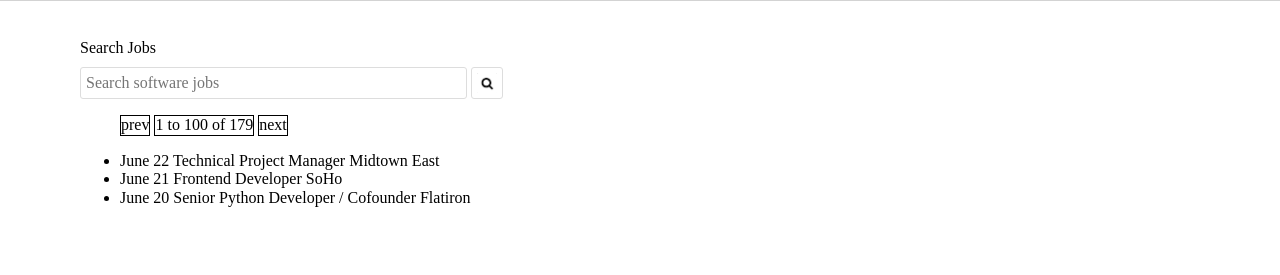
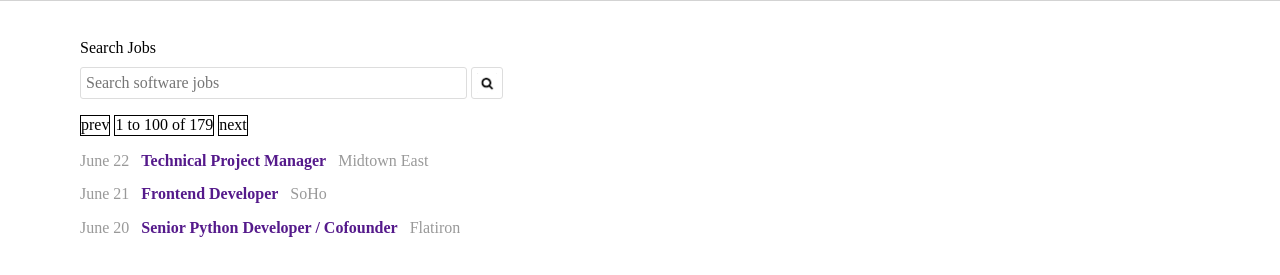
Before and after one commit to amybertram/Gregslist, a plain HTML site: page index.html in a window 1280 px wide. Shown: the part 41-316 px from the top of the page. Drawn offline with nearby package versions, Linux system fonts and the light colour scheme.

Commit message:
CSS Results Updated

```diff
--- a/index.html
+++ b/index.html
@@ -40,19 +40,19 @@
 	<main>
 		<ul class="results">
 			<li>
-				<span>June 22</span>
-				<span>Technical Project Manager</span>
-				<span>Midtown East</span>
+				<span class="date">June 22</span>
+				<a href="" class="job-title">Technical Project Manager</a>
+				<span class="location">Midtown East</span>
 			</li>
 			<li>
-				<span>June 21</span>
-				<span>Frontend Developer</span>
-				<span>SoHo</span>
+				<span class="date">June 21</span>
+				<a href="" class="job-title">Frontend Developer</a>
+				<span class="location">SoHo</span>
 			</li>
 			<li>
-				<span>June 20</span>
-				<span>Senior Python Developer / Cofounder</span>
-				<span>Flatiron</span>
+				<span class="date">June 20</span>
+				<a href="" class="job-title">Senior Python Developer / Cofounder</a>
+				<span class="location">Flatiron</span>
 			</li>
 		</ul>
 	</main>
--- a/styles/main.css
+++ b/styles/main.css
@@ -67,8 +67,37 @@ a.icon:visited, a.icon:link {
 	height: 20px;
 }
 
+.page ul {
+	padding: 0px;
+}
 
 .page ul li {
 	display: inline-block;
 	border: 1px solid black;
 }
+
+.results {
+	padding: 0px;
+}
+
+.results li {
+	padding: 0px;
+}
+
+.results .job-title {
+	font-weight: 600;
+}
+
+.results .date, .results .location {
+	color: #999;
+}
+
+.job-title {
+	margin-left: 8px;
+	margin-right: 8px;
+}
+
+.results li {
+	padding-bottom: 15px;
+	list-style: none;
+}
```
